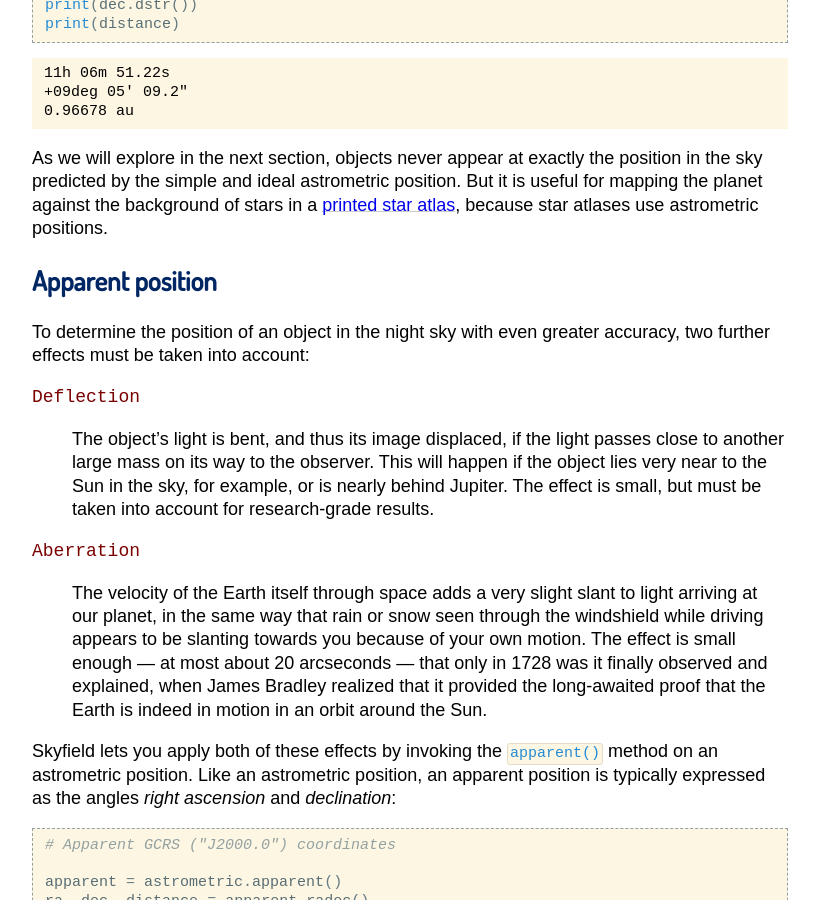
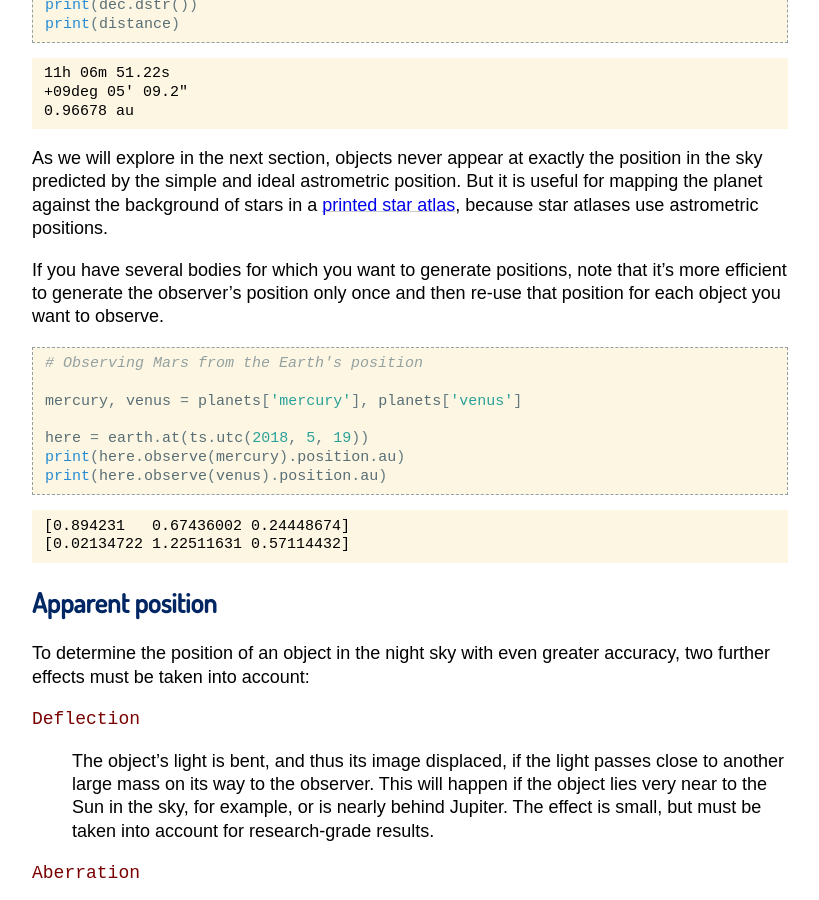
Before and after one commit to skyfielders/python-skyfield, a Sphinx documentation site: the page built from skyfield/documentation/positions.rst, in a window 1280 px wide and 900 px high, scrolled down 5408 px. Shown: the whole window, without its empty margins (230-1049 px from the left). Built offline with Sphinx 7.4.7, drawn with Linux system fonts in a browser that asks for light colours; some web fonts are replaced.

Commit message:
Add paragraph about re-using an observer position
Fixes #154.

```diff
--- a/skyfield/documentation/positions.rst
+++ b/skyfield/documentation/positions.rst
@@ -344,6 +344,25 @@ against the background of stars in a
 `printed star atlas <http://www.amazon.com/s/?_encoding=UTF8&camp=1789&creative=390957&linkCode=ur2&pageMinusResults=1&suo=1389754954253&tag=letsdisthemat-20&url=search-alias%3Daps#/ref=nb_sb_noss_1?url=search-alias%3Daps&field-keywords=star%20atlas&sprefix=star+%2Caps&rh=i%3Aaps%2Ck%3Astar%20atlas&sepatfbtf=true&tc=1389754955568>`_,
 because star atlases use astrometric positions.
 
+If you have several bodies for which you want to generate positions,
+note that it’s more efficient to generate the observer’s position only once
+and then re-use that position for each object you want to observe.
+
+.. testcode::
+
+    # Observing Mars from the Earth's position
+
+    mercury, venus = planets['mercury'], planets['venus']
+
+    here = earth.at(ts.utc(2018, 5, 19))
+    print(here.observe(mercury).position.au)
+    print(here.observe(venus).position.au)
+
+.. testoutput::
+
+    [0.894231   0.67436002 0.24448674]
+    [0.02134722 1.22511631 0.57114432]
+
 .. _apparent:
 
 Apparent position
```
